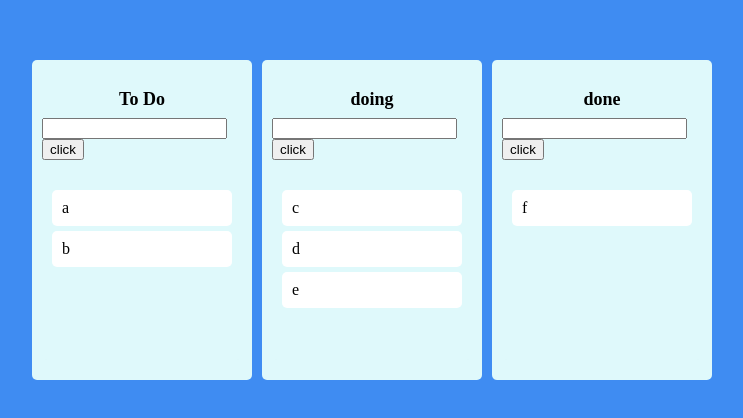
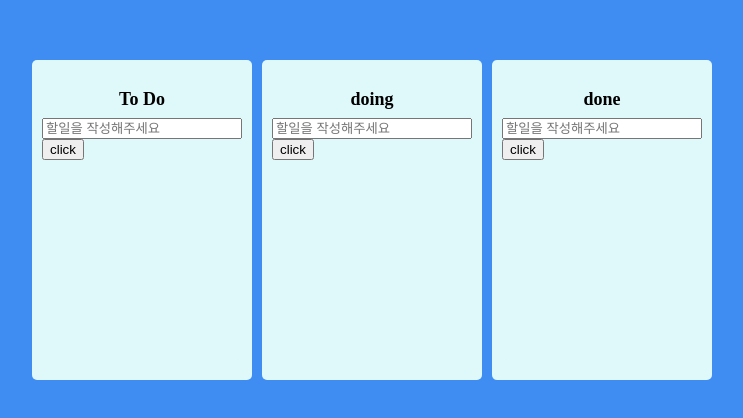
Before and after one commit to mindong2/react-remind, a React (Create React App) app: page / in a window 1280 px wide. Shown: the part 180-598 px from the top of the page, without its empty margins (268-1011 px from the left). Built offline with nearby package versions, Linux system fonts and the light colour scheme.

Commit message:
update toDoState atom, add some features

```diff
--- a/package.json
+++ b/package.json
@@ -13,6 +13,7 @@
     "@types/react": "^18.0.35",
     "@types/react-dom": "^18.0.11",
     "@types/react-helmet": "^6.1.6",
+    "@types/recoil": "^0.0.9",
     "apexcharts": "^3.38.0",
     "axios": "^1.3.5",
     "prop-types": "^15.8.1",
--- a/src/App.tsx
+++ b/src/App.tsx
@@ -1,12 +1,21 @@
+/*
+  추가해볼 기능
+  1. localStorage 저장
+  2. 수정, 삭제기능 (쓰레기통 drop시 제거도 고려)
+  3. 보드 자체를 옮겨보기
+  4. 어렵다면 새 인풋에 submit시 보드 추가
+*/
+
 // react 18 -> npm i react-beautiful-dnd --legacy-peer-deps
 import { DragDropContext, DropResult } from "react-beautiful-dnd";
-import { useRecoilState } from "recoil";
+import { useRecoilState, useRecoilValue } from "recoil";
 import { toDoState } from "./atom/atoms";
-import { Wrapper, Boards } from './style/DndStyle'
-import Board from './components/Board'
-
+import { Wrapper, Boards } from "./style/DndStyle";
+import Board from "./components/Board";
 
 const App = () => {
+  const ad = useRecoilValue(toDoState);
+  console.log(ad);
   const [toDos, setToDos] = useRecoilState(toDoState);
   /* react-beautiful-dnd 에서 onDragEnd에서는
     result와 provide라는 인수를 받는다 (dnd 종료시 호출되는 함수)
@@ -14,43 +23,43 @@ const App = () => {
     source -> 드래그 시작 위치
     타입은 해당 함수의 d.ts 참고
   */
-  const onDragEnd = (info :DropResult) => {
-    const { destination, source, draggableId } = info;
-    if(!destination) return;
+  const onDragEnd = (info: DropResult) => {
+    const { destination, source } = info;
+    if (!destination) return;
 
-    if(destination?.droppableId === source.droppableId) {
+    if (destination?.droppableId === source.droppableId) {
       setToDos((allBoards) => {
         const copyBoard = [...allBoards[source.droppableId]];
-        copyBoard.splice(source.index, 1);
-        copyBoard.splice(destination?.index, 0 , draggableId);
+        const copyBoardElement = copyBoard.splice(source.index, 1)[0];
+        copyBoard.splice(destination?.index, 0, copyBoardElement);
         return {
           ...allBoards,
           // object의 키가 이미 있기때문에 update를 할때는 아래 작성하면 덮어진다
-          [source.droppableId] : copyBoard
+          [source.droppableId]: copyBoard,
         };
       });
-    }else{
+    } else {
       setToDos((allBoards) => {
         const copyStartBoard = [...allBoards[source.droppableId]];
         const copyEndBoard = [...allBoards[destination.droppableId]];
-        copyStartBoard.splice(source.index, 1);
-        copyEndBoard.splice(destination?.index, 0 , draggableId);
+        const copyBoardElement = copyStartBoard.splice(source.index, 1)[0];
+        copyEndBoard.splice(destination?.index, 0, copyBoardElement);
 
         return {
           ...allBoards,
-          [source.droppableId] : copyStartBoard,
-          [destination.droppableId] : copyEndBoard
+          [source.droppableId]: copyStartBoard,
+          [destination.droppableId]: copyEndBoard,
         };
-
       });
     }
-
   };
   return (
     <DragDropContext onDragEnd={onDragEnd}>
       <Wrapper>
         <Boards>
-          {Object.keys(toDos).map((boardId) => <Board boardId={boardId} key={boardId} toDos={toDos[boardId]} />)}
+          {Object.keys(toDos).map((boardId) => (
+            <Board boardId={boardId} key={boardId} toDos={toDos[boardId]} />
+          ))}
         </Boards>
       </Wrapper>
     </DragDropContext>
--- a/src/atom/atoms.tsx
+++ b/src/atom/atoms.tsx
@@ -1,14 +1,19 @@
 import { atom } from "recoil";
 
-interface ITodo {
-  [key : string] : string[];
+export interface ITodo {
+  id: number;
+  text: string;
 }
 
-export const toDoState = atom<ITodo>({
+interface ITodoState {
+  [key: string]: ITodo[];
+}
+
+export const toDoState = atom<ITodoState>({
   key: "toDoState",
   default: {
-    'To Do' : ["a", "b"],
-    doing : ["c", "d", "e"],
-    done : ["f"]
+    "To Do": [],
+    doing: [],
+    done: [],
   },
 });
--- a/src/components/Board.tsx
+++ b/src/components/Board.tsx
@@ -1,26 +1,28 @@
-import { Droppable } from 'react-beautiful-dnd';
-import { Title } from '../style/DndStyle';
-import DraggableCard from './DraggableCard'
-import styled from 'styled-components';
-import { useRef } from 'react';
+import { Droppable } from "react-beautiful-dnd";
+import { Title } from "../style/DndStyle";
+import DraggableCard from "./DraggableCard";
+import styled from "styled-components";
+import { useForm } from "react-hook-form";
+import { ITodo, toDoState } from "../atom/atoms";
+import { useSetRecoilState } from "recoil";
 
 interface ITodoProps {
-    toDos : string[],
-    boardId : string
+  toDos: ITodo[];
+  boardId: string;
 }
 
 interface IDropArea {
-  isDraggingOver : boolean;
-  draggingFromThisWith :boolean;
+  isDraggingOver: boolean;
+  draggingFromThisWith: boolean;
 }
 
 const DropArea = styled.div<IDropArea>`
   padding: 20px 10px;
   padding-top: 30px;
-  background-color: ${({isDraggingOver, draggingFromThisWith}) => isDraggingOver ? '#48dbfb' : draggingFromThisWith ? '#00d2d3' : '#dff9fb'};
+  background-color: ${({ isDraggingOver, draggingFromThisWith }) => (isDraggingOver ? "#48dbfb" : draggingFromThisWith ? "#00d2d3" : "#dff9fb")};
   border-radius: 5px;
   min-height: 200px;
-  transition: background-color .25s ease-in-out;
+  transition: background-color 0.25s ease-in-out;
 `;
 
 const BoardContainer = styled.div`
@@ -29,32 +31,54 @@ const BoardContainer = styled.div`
   background-color: #dff9fb;
   border-radius: 5px;
   min-height: 200px;
-  transition: background-color .25s ease-in-out;
+  transition: background-color 0.25s ease-in-out;
 `;
-const Board = ({ toDos, boardId } : ITodoProps) => {
+
+const Form = styled.form`
+  width: 100%;
+  input {
+    width: 100%;
+  }
+`;
+interface IForm {
+  toDo: string;
+}
+const Board = ({ toDos, boardId }: ITodoProps) => {
   // useRef => Dom에 직접접근
-  const myRef = useRef<HTMLInputElement>(null);
-  const onClick = () => {
-    myRef.current?.focus();
-  }
+  const { register, handleSubmit, setValue } = useForm<IForm>();
+  const setTodo = useSetRecoilState(toDoState);
+  const handleValid = ({ toDo }: IForm) => {
+    const newItem = {
+      id: Date.now(),
+      text: toDo,
+    };
+    setTodo((allBoards) => {
+      return {
+        ...allBoards,
+        [boardId]: [...allBoards[boardId], newItem],
+      };
+    });
+    setValue("toDo", "");
+  };
   return (
+    <Form onSubmit={handleSubmit(handleValid)}>
       <BoardContainer>
         <Title>{boardId}</Title>
-            <input ref={myRef} type="text" />
-            <button onClick={onClick} type='button'>click</button>
+        <input type="text" {...register("toDo", { required: "할일을 작성해주세요" })} placeholder="할일을 작성해주세요" />
+        <button>click</button>
         <Droppable droppableId={boardId}>
           {/* snapshot은 Droppable 내장 arg (마우스 오른쪽 클릭 후 go to type definition) */}
           {(provided, snapshot) => (
             <DropArea
-              draggingFromThisWith ={Boolean(snapshot.draggingFromThisWith)}
+              draggingFromThisWith={Boolean(snapshot.draggingFromThisWith)}
               isDraggingOver={snapshot.isDraggingOver}
               ref={provided.innerRef}
-              {...provided.droppableProps}>
-
+              {...provided.droppableProps}
+            >
               {toDos.map((toDo, index) => {
                 return (
                   // Draggable의 key와 draggableId의 값은 같아야한다
-                    <DraggableCard key={toDo} toDo={toDo} index={index} />
+                  <DraggableCard key={toDo.id.toString()} toDoId={toDo.id} toDoText={toDo.text} index={index} />
                 );
               })}
               {/* beautiful dnd param 내에 있는 기능 (이동시킬때 부모 크기변동 X) */}
@@ -63,6 +87,7 @@ const Board = ({ toDos, boardId } : ITodoProps) => {
           )}
         </Droppable>
       </BoardContainer>
+    </Form>
   );
 };
 
--- a/src/components/DraggableCard.tsx
+++ b/src/components/DraggableCard.tsx
@@ -1,20 +1,20 @@
-import React from 'react'
+import React from "react";
 import { Draggable } from "react-beautiful-dnd";
-import {Card} from '../style/DndStyle'
-
+import { Card } from "../style/DndStyle";
 
 interface ICard {
-  toDo : string,
-  index : number,
+  toDoText: string;
+  toDoId: number;
+  index: number;
 }
 
-const DraggableCard = ({toDo, index} : ICard) => {
+const DraggableCard = ({ toDoId, toDoText, index }: ICard) => {
   return (
-    <Draggable key={toDo} draggableId={toDo} index={index}>
+    <Draggable key={toDoId.toString()} draggableId={toDoId.toString()} index={index}>
       {(provided, snapshot) => (
-          <Card isDragging = {snapshot.isDragging} ref={provided.innerRef} {...provided.dragHandleProps} {...provided.draggableProps}>
+        <Card isDragging={snapshot.isDragging} ref={provided.innerRef} {...provided.dragHandleProps} {...provided.draggableProps}>
           {/* dragHandleProps를 지정해준 요소를 드래그해야 이벤트가 일어남 */}
-            {toDo}
+          {toDoText}
         </Card>
       )}
     </Draggable>
```
Also changed, not shown: 1 other file (tests, documents, lock files or other folders). Lines whose indentation alone changed are shown as unchanged.
